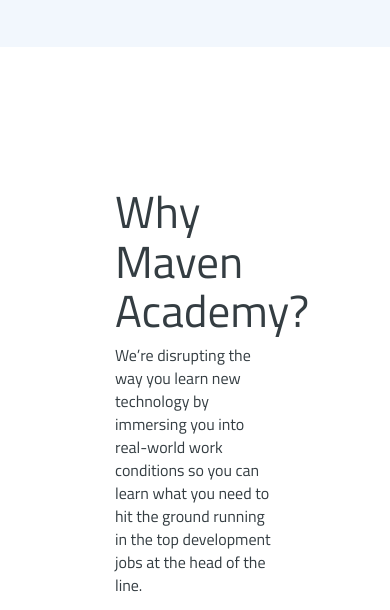
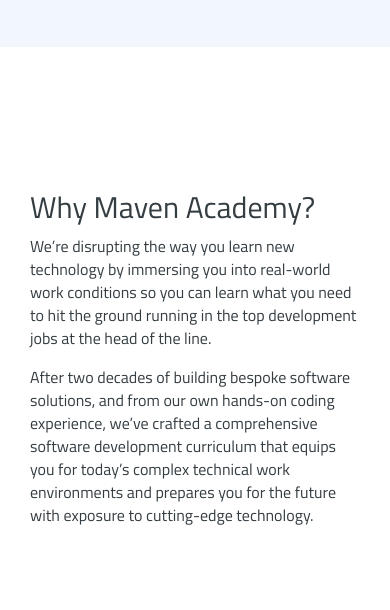
Before and after one commit to PawleN-D/maven-project, a plain HTML site: page index.html in a window 390 px wide. Shown: the part 780-1390 px from the top of the page. Drawn offline with nearby package versions, Linux system fonts and the light colour scheme.

Commit message:
adjusted index html on the why us section and added responsv css styling for the section

```diff
--- a/css/responsv.css
+++ b/css/responsv.css
@@ -36,3 +36,25 @@
     }
 
 }
+
+
+/******************** Why Us Responsive Styling ********************/
+
+@media (max-width: 992px){
+    .why-us-block {
+        display: block;
+        max-width: 720px;
+        margin: auto;
+        padding-left: 15px;
+        padding-right: 15px;
+        margin-bottom: 40px;
+
+    }
+}
+
+@media (max-width: 767px){
+    .main-title h2 {
+        font-size: 30px;
+        line-height: 40px;
+    }
+}
--- a/index.html
+++ b/index.html
@@ -115,6 +115,7 @@
                 <div class="container-fluid">
                     <div class="row">
                         <div class="col">
+                            <div class="why-us-left">
                                 <div class="why-us-block">
                                     <div class="main-title">
                                         <h2>Why Maven Academy?</h2>
@@ -127,8 +128,10 @@
 
                                 </div>
                             </div>
+                        </div>
                         <!-- List of Services div -->
-                        <div class="col service-box">
+                        <div class="col">
+                            <div class="service-box">
                                 <div class="service-block w-100">
                                     <ul class="list-unstyled">
                                         <li class="media">
@@ -166,6 +169,8 @@
                                         </li>
                                     </ul>
                                 </div>
+                            </div>
+
                         </div>
 
 
```
Lines whose indentation alone changed are shown as unchanged.
